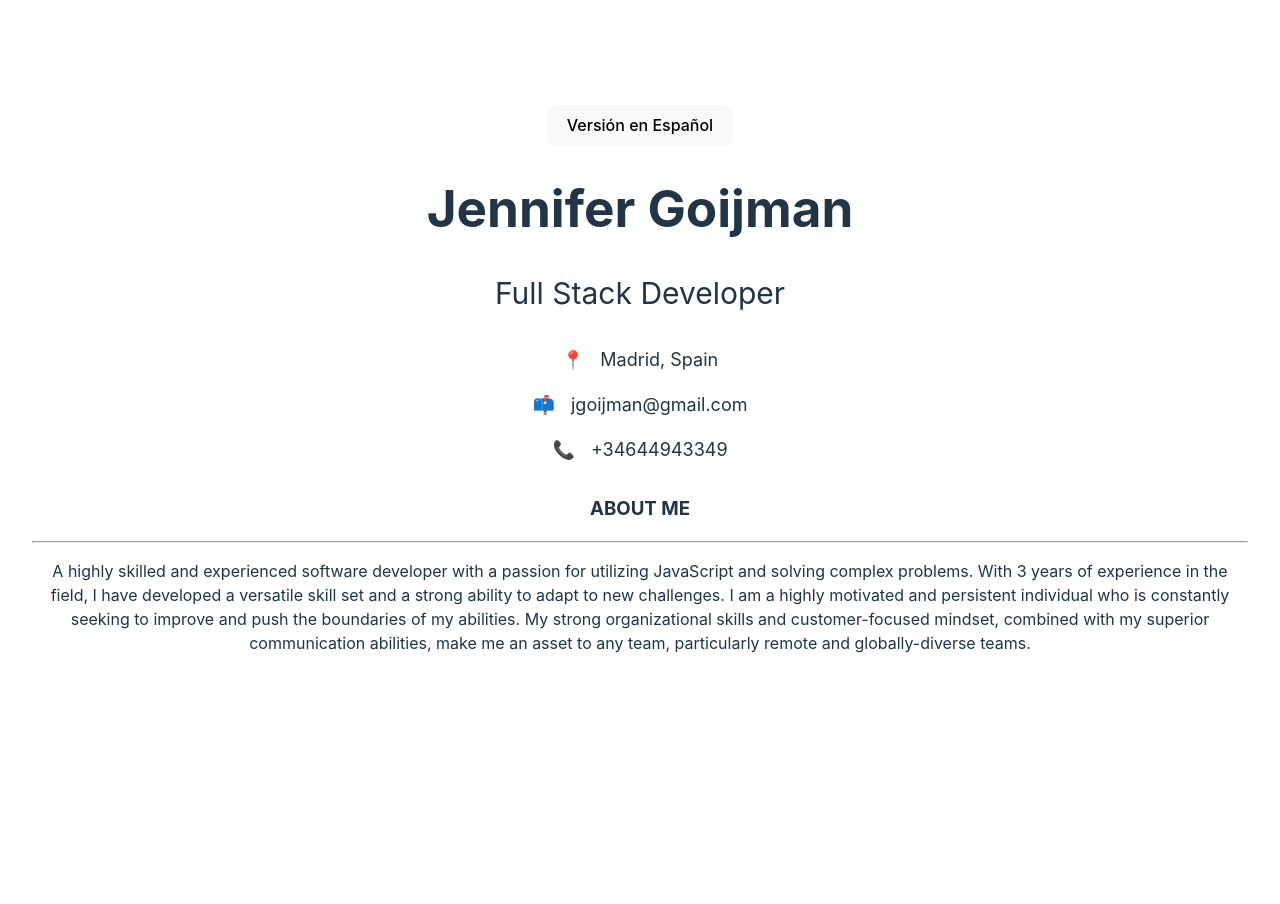
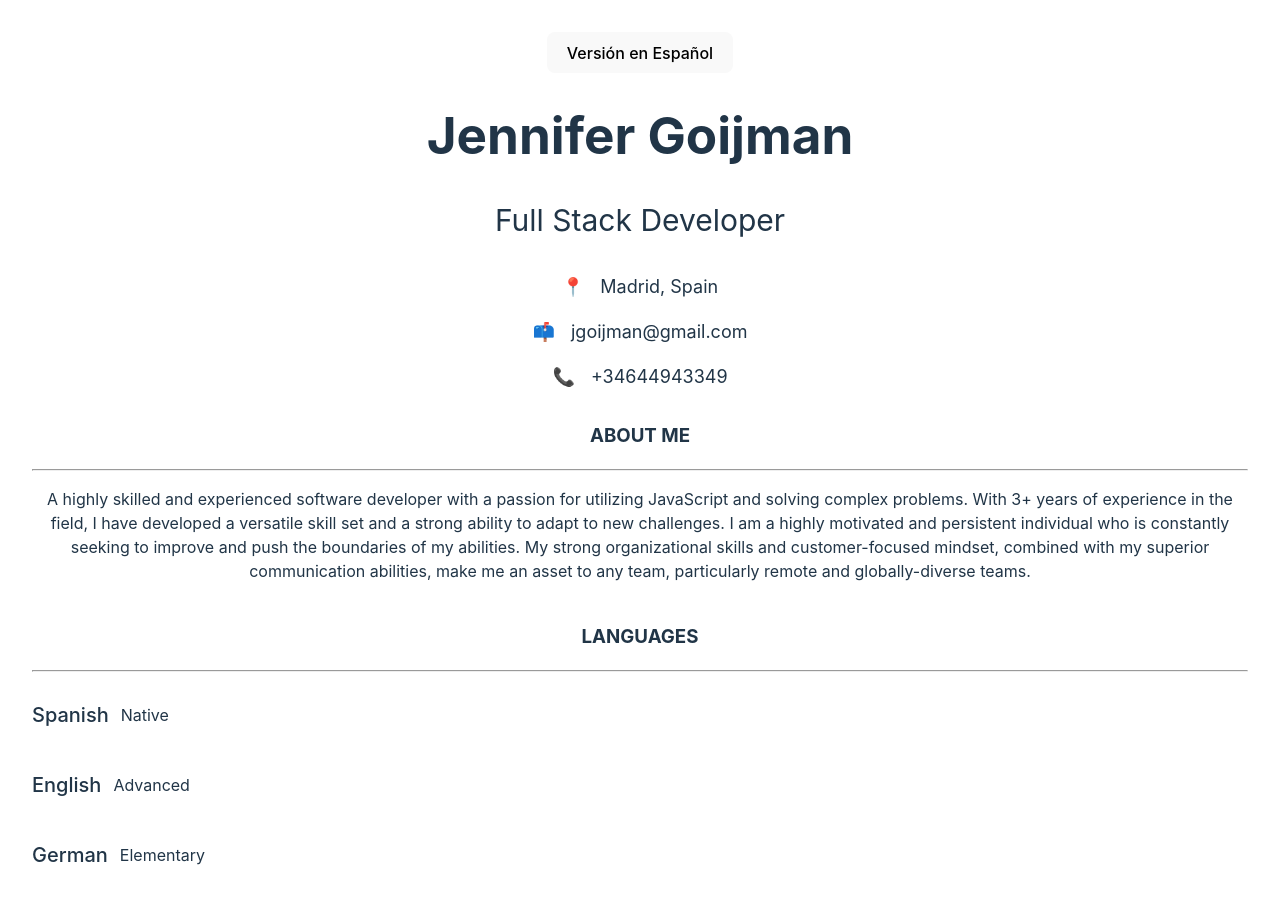
Before and after one commit to JenniferGoijman/cv-jennifergoijman, a React (Vite) app: page / in a window 1280 px wide. Shown: the top 904 px of the page. Before the commit the page ends 800 px from the top, so only its background shows below. Built offline with nearby package versions, Linux system fonts and the light colour scheme.

Commit message:
feat: add Languages section

```diff
--- a/src/App.tsx
+++ b/src/App.tsx
@@ -2,6 +2,8 @@ import './App.css'
 import { PersonalInformation } from './components/PersonalInformation/PersonalInformation'
 import { useTranslation } from 'react-i18next'
 import { Section } from './components/common/Section/Section'
+import { Languages } from './components/Languages/Languages'
+
 
 function App() {
   const { i18n, t } = useTranslation();
@@ -21,6 +23,10 @@ function App() {
       <Section title="About Me">
         <p>{t('aboutMe.text')}</p>
       </Section>
+
+      <Section title="Languages">
+        <Languages />
+      </Section>
     </>
   )
 }
--- /dev/null
+++ b/src/components/Languages/Languages.styled.ts
@@ -0,0 +1,7 @@
+import styled from "styled-components";
+
+export const LanguageContainer = styled.div`
+  display: flex;
+  align-items: center;
+  gap: 12px;
+`
--- /dev/null
+++ b/src/components/Languages/Languages.tsx
@@ -0,0 +1,23 @@
+import { useTranslation } from 'react-i18next';
+import { Paragraph } from '../common/Typography/Typography';
+import { LanguageContainer } from './Languages.styled';
+
+const languagesArray = ['spanish', 'english', 'german'];
+
+const LanguageName = ({ text }: { text: string }) => <Paragraph size="20" width="80">{text}</Paragraph>
+const LanguageLevel = ({ text }: { text: string }) => <Paragraph size="16">{text}</Paragraph>
+
+export const Languages = () => {
+  const { t } = useTranslation();
+
+  return (
+    <>
+      {languagesArray.map(language => (
+        <LanguageContainer>
+          <LanguageName text={t(`languages.${language}.name`)} />
+          <LanguageLevel text={t(`languages.${language}.level`)} />
+        </LanguageContainer>
+      ))}
+    </>
+  )
+}
--- a/src/components/common/Typography/Typography.tsx
+++ b/src/components/common/Typography/Typography.tsx
@@ -8,3 +8,24 @@ export const TextWithIcon = ({ icon, text }: { icon: string, text: string }) =>
     </StyledText>
   )
 }
+
+export const Paragraph = ({ children, size, width }: { children: string, size?: string, width?: string }) => {
+  if (size === "16") {
+    return (
+      <p style={{ fontSize: 16, width }}>
+        {children}
+      </p>
+    )
+  }
+  if (size === "20") {
+    return (
+      <p style={{ fontSize: 20, fontWeight: 500, width }}>
+        {children}
+      </p>
+    )
+  }
+
+  return (
+    <p>{children}</p>
+  )
+}
--- a/src/locales/en.json
+++ b/src/locales/en.json
@@ -14,6 +14,20 @@
     }
   },
   "aboutMe": {
-    "text": "A highly skilled and experienced software developer with a passion for utilizing JavaScript and solving complex problems. With 3 years of experience in the field, I have developed a versatile skill set and a strong ability to adapt to new challenges. I am a highly motivated and persistent individual who is constantly seeking to improve and push the boundaries of my abilities. My strong organizational skills and customer-focused mindset, combined with my superior communication abilities, make me an asset to any team, particularly remote and globally-diverse teams."
+    "text": "A highly skilled and experienced software developer with a passion for utilizing JavaScript and solving complex problems. With 3+ years of experience in the field, I have developed a versatile skill set and a strong ability to adapt to new challenges. I am a highly motivated and persistent individual who is constantly seeking to improve and push the boundaries of my abilities. My strong organizational skills and customer-focused mindset, combined with my superior communication abilities, make me an asset to any team, particularly remote and globally-diverse teams."
+  },
+  "languages": {
+    "spanish": {
+      "name": "Spanish",
+      "level": "Native"
+    },
+    "english": {
+      "name": "English",
+      "level": "Advanced"
+    },
+    "german": {
+      "name": "German",
+      "level": "Elementary"
+    }
   }
 }
--- a/src/locales/es.json
+++ b/src/locales/es.json
@@ -15,5 +15,19 @@
   },
   "aboutMe": {
     "text": "Soy una desarrolladora de software altamente cualificada y experimentada con una pasión por utilizar JavaScript y abordar problemas complejos. Con más de 3 años de experiencia en el campo, he cultivado un conjunto de habilidades versátil y una sólida capacidad para adaptarme a nuevos desafíos. Me caracterizo por ser una persona altamente motivada y persistente que busca constantemente mejorar y superar los límites de mis habilidades. Mis habilidades organizativas sólidas y una mentalidad centrada en el cliente, junto con mis habilidades de comunicación superiores, me convierten en un activo para cualquier equipo, especialmente aquellos que son remotos y globalmente diversos."
+  },
+  "languages": {
+    "spanish": {
+      "name": "Español",
+      "level": "Nativo"
+    },
+    "english": {
+      "name": "Ingles",
+      "level": "Avanzado"
+    },
+    "german": {
+      "name": "German",
+      "level": "Básico"
+    }
   }
 }
```
